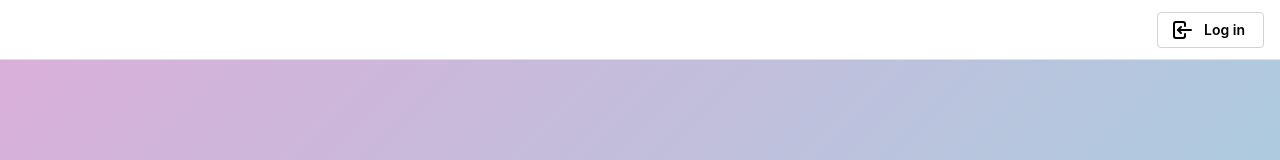
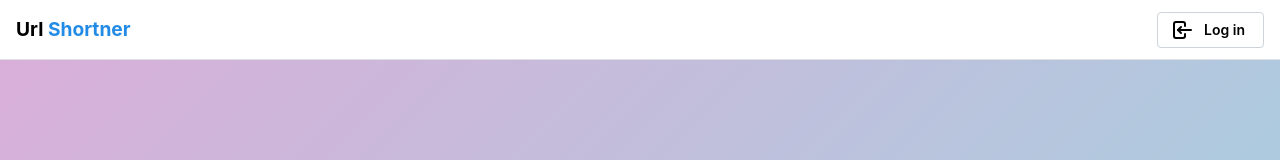
Before and after one commit to GowthamAvula/url-sortner-gowtham, a React (Vite) app in the folder frontend/: page / in a window 1280 px wide. Shown: the top 160 px of the page. Built offline with nearby package versions, Linux system fonts and the light colour scheme.

Commit message:
Update navbar logo to stylish Url Shortner brand name

```diff
--- a/frontend/src/Components/Navbar/HeaderMegaMenu.jsx
+++ b/frontend/src/Components/Navbar/HeaderMegaMenu.jsx
@@ -46,8 +46,8 @@ export function HeaderMegaMenu() {
     <Box pb={0}>
       <header className={classes.header}>
         <Group justify="space-between" h="100%">
-          <Text component={Link} to="/" className={classes.logo}>
-             <Text component="span"></Text>
+          <Text component={Link} to="/" className={classes.logo} style={{ fontWeight: 700, fontSize: '1.2rem', textDecoration: 'none', color: 'inherit' }}>
+             Url <span style={{ color: '#228be6' }}>Shortner</span>
           </Text>
 
           <Group h="100%" gap={0} visibleFrom="sm">
```
